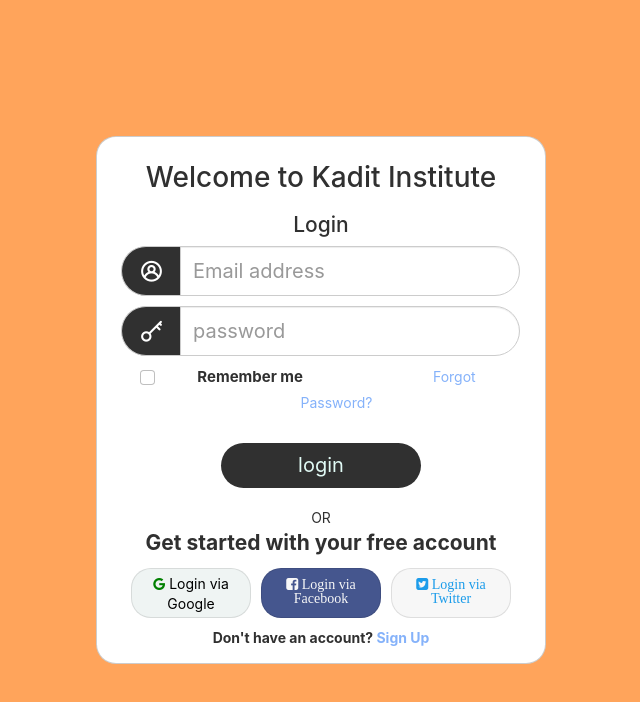
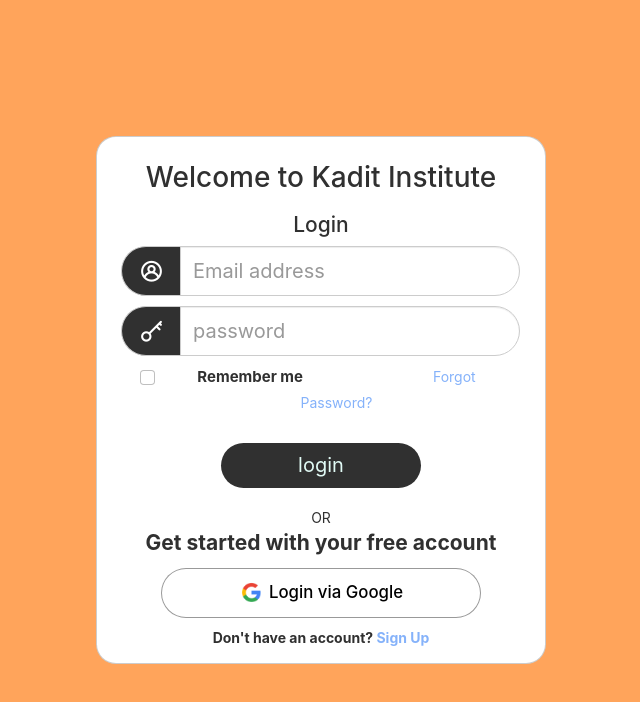
Before and after one commit to Vishwa1418/Back-end-Pillars, a React (Create React App) app: page /login in a window 1280 px wide. Shown: the top 702 px of the page, without its empty margins (319-959 px from the left). Built offline with nearby package versions, Linux system fonts and the light colour scheme.

Commit message:
updated files

```diff
--- a/src/App.css
+++ b/src/App.css
@@ -152,15 +152,29 @@
     gap: 5px;
   }
   .Socialmediabutton{
-    width: 120px;
+    display: flex;
+    justify-content: center;
+    align-items: center;
+    gap: 5px;
+    width: 80%;
     height: 50px;
     padding: 5px;
     border: none;
-    font-size: 1em;
-    background-color:#EFF4F3;
+    font-size: 1.2em;
+    font-weight: 500;
+    background-color:#fff;
     color: #000;
-    border: 1px solid rgba(0,0,0,0.1);
-    border-radius: 20px;
+    border: 1px solid rgba(0,0,0,0.4);
+    border-radius: 30px;
+  }
+
+  .Socialmediabutton > .icon
+  {
+    width: 25px;
+    aspect-ratio: 1/1;
+    background-image: url('./google.png');
+    background-repeat: no-repeat;
+    background-size: cover;
   }
   .facebook {
     background-color:#45568E;
--- a/src/pages/Loginpage.js
+++ b/src/pages/Loginpage.js
@@ -69,9 +69,9 @@ function Loginpage() {
                     <p className='p1f1'>Get started with your free account</p>
 
                 <div className='Socialmediapage'>
-                    <button type="button" className="Socialmediabutton" onClick={() => { googleSignIn().then(() => navigate('/password')).catch(err => {console.error(err)})}}><i className="fa fa-google" style={{color:"green"}}></i> Login via Google</button><br></br><br></br>
-                    <button type="button" className="Socialmediabutton facebook" onClick={() => { facebookSignIn().then(() => navigate('/password')).catch(err => {console.error(err)})}}><i className="fa fa-facebook-square"> Login via Facebook</i></button><br></br><br></br>
-                    <button type="button" className="Socialmediabutton twitter" onClick={() => { twitterSignIn().then(() => {navigate('/password')}).catch(err => {console.error(err)})}}><i className="fa fa-twitter-square"> Login via Twitter</i></button>
+                    <button type="button" className="Socialmediabutton" onClick={() => { googleSignIn().then(() => navigate('/password')).catch(err => {console.error(err)})}}><div className='icon'></div> Login via Google</button>
+                    {/* <button type="button" className="Socialmediabutton facebook" onClick={() => { facebookSignIn().then(() => navigate('/password')).catch(err => {console.error(err)})}}><i className="fa fa-facebook-square"> Login via Facebook</i></button>
+                    <button type="button" className="Socialmediabutton twitter" onClick={() => { twitterSignIn().then(() => {navigate('/password')}).catch(err => {console.error(err)})}}><i className="fa fa-twitter-square"> Login via Twitter</i></button> */}
                 </div>
 
                     <p className='p1f2'>Don't have an account? <Link to="/signup" className='signup'>Sign Up</Link></p>
```
Also changed, not shown: src/google.png (added).
